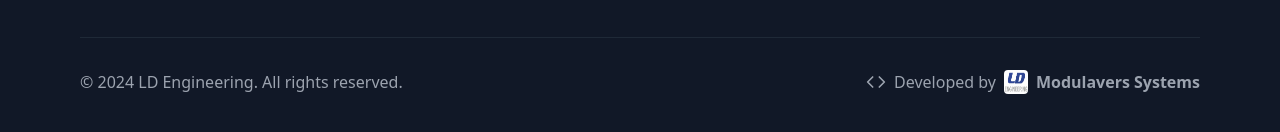
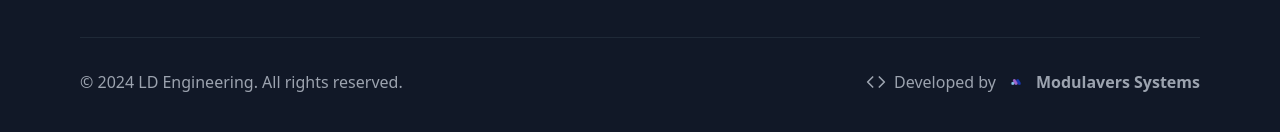
Before and after one commit to Sadeepa11/ld--eng-final, a React (Vite) app: page / in a window 1280 px wide. Shown: the part 2923-3055 px from the top of the page. Built offline with nearby package versions, Linux system fonts and the light colour scheme.

Commit message:
7th commit

```diff
--- a/src/Footer.jsx
+++ b/src/Footer.jsx
@@ -1,5 +1,6 @@
 import { Phone, MapPin, Mail, MessageCircle, Code } from 'lucide-react';
 import logo from './assets/logos/LDenglogo.png';
+import Mlogo from './assets/logos/M.png';
 
 const Footer = () => {
   return (
@@ -86,7 +87,7 @@ const Footer = () => {
       <span>Developed by</span>
       <a href="https://modulaverssystemscom.vercel.app" className="flex items-center gap-2 hover:text-white transition-colors" aria-label="Modulavers Systems Website">
         <img
-          src={logo} // Replace with the actual path if needed
+          src={Mlogo} // Replace with the actual path if needed
           alt="Modulavers Systems Logo"
           className="w-6 h-6 rounded"
         />
```
